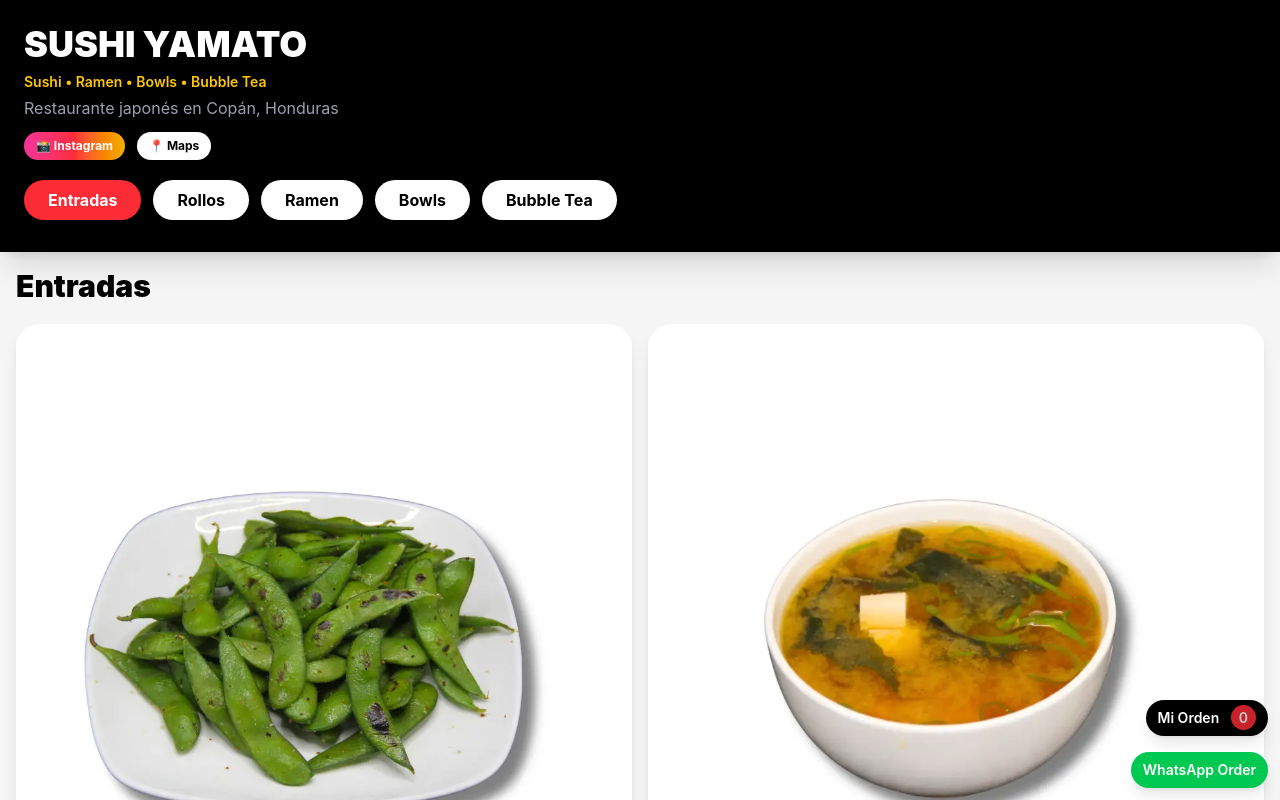
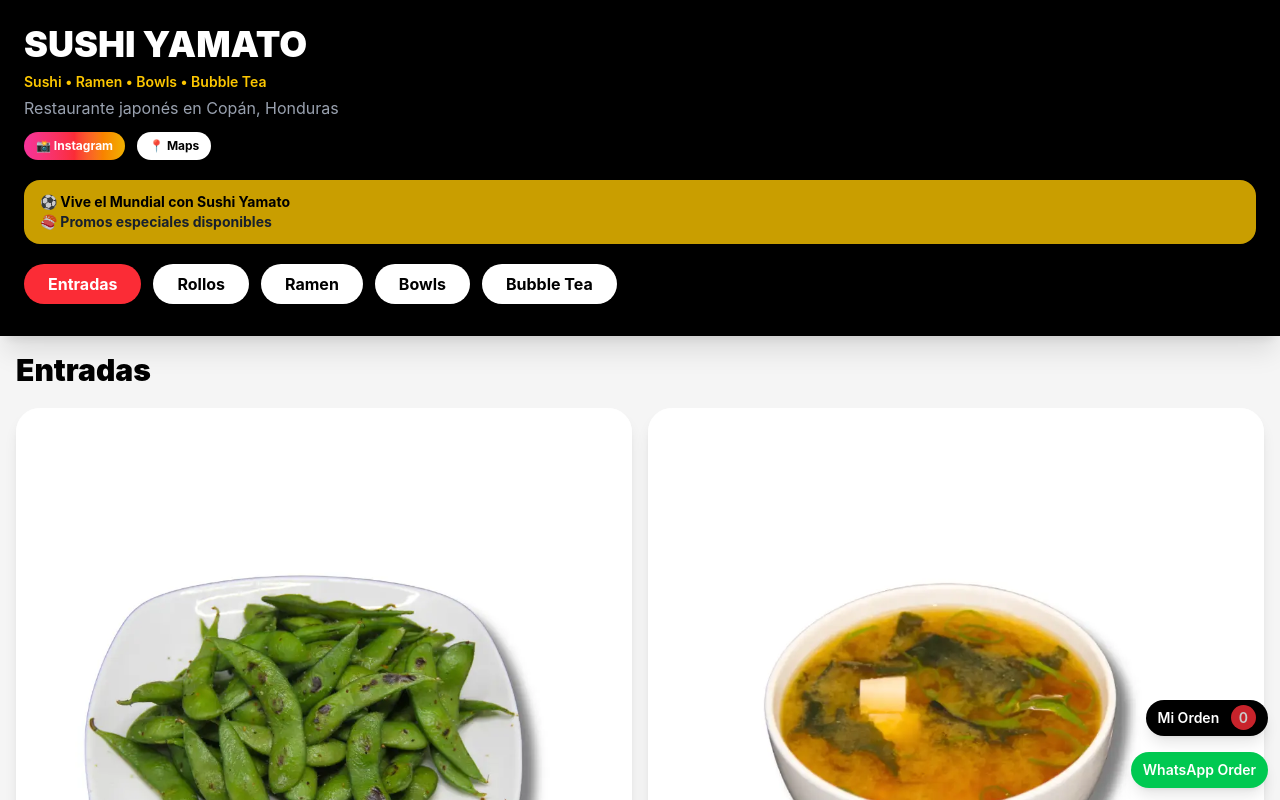
Before and after one commit to jackma0625/yamato-menu, a React (Vite) app: page / in a window 1280 px wide. Shown: the top 800 px of the page. Built offline with nearby package versions, Linux system fonts and the light colour scheme.

Commit message:
add copa mundia

```diff
--- a/src/App.jsx
+++ b/src/App.jsx
@@ -152,6 +152,29 @@
 <div className="mt-5">
 
 
+
+</div>
+
+
+<div
+  className="
+    mt-5
+    bg-yellow-400
+    text-black
+    rounded-2xl
+    px-4
+    py-3
+    font-bold
+    text-sm
+    shadow-lg
+    animate-pulse
+  "
+>
+  ⚽ Vive el Mundial con Sushi Yamato <br />
+
+  <span className="text-gray-800">
+    🍣 Promos especiales disponibles
+  </span>
 
 </div>
 
```
